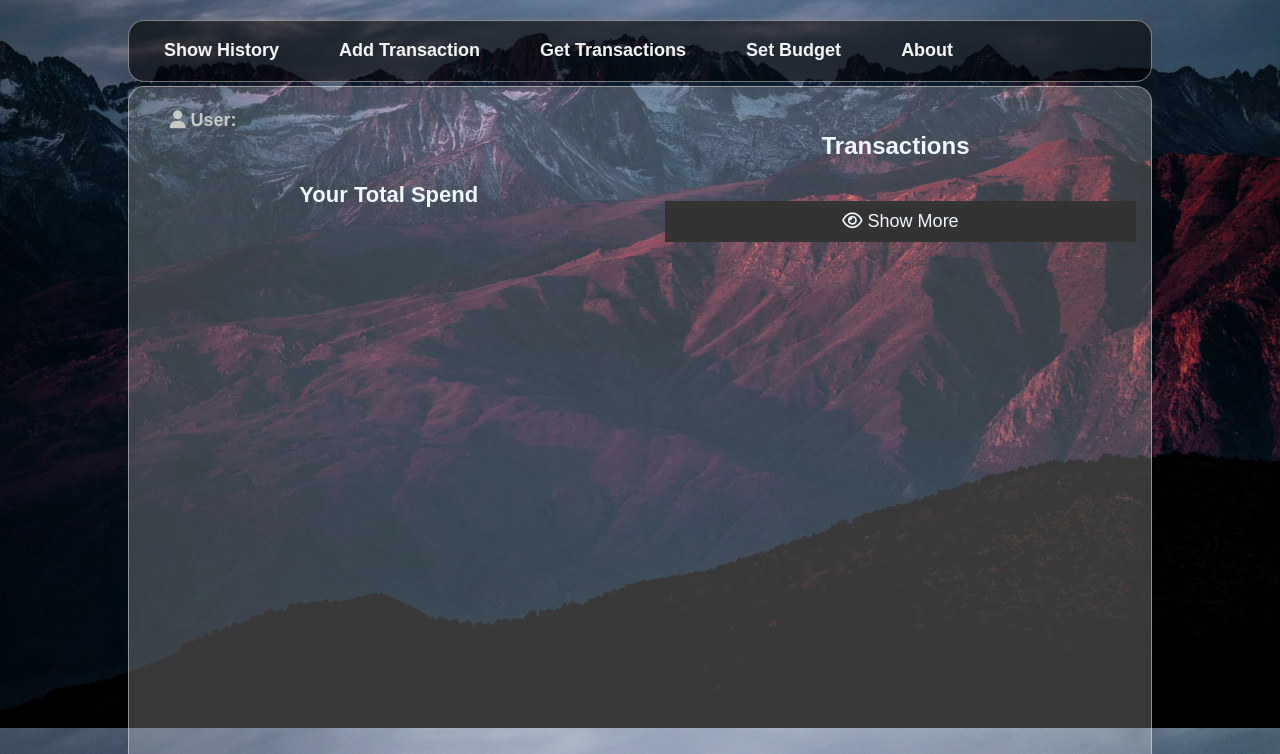
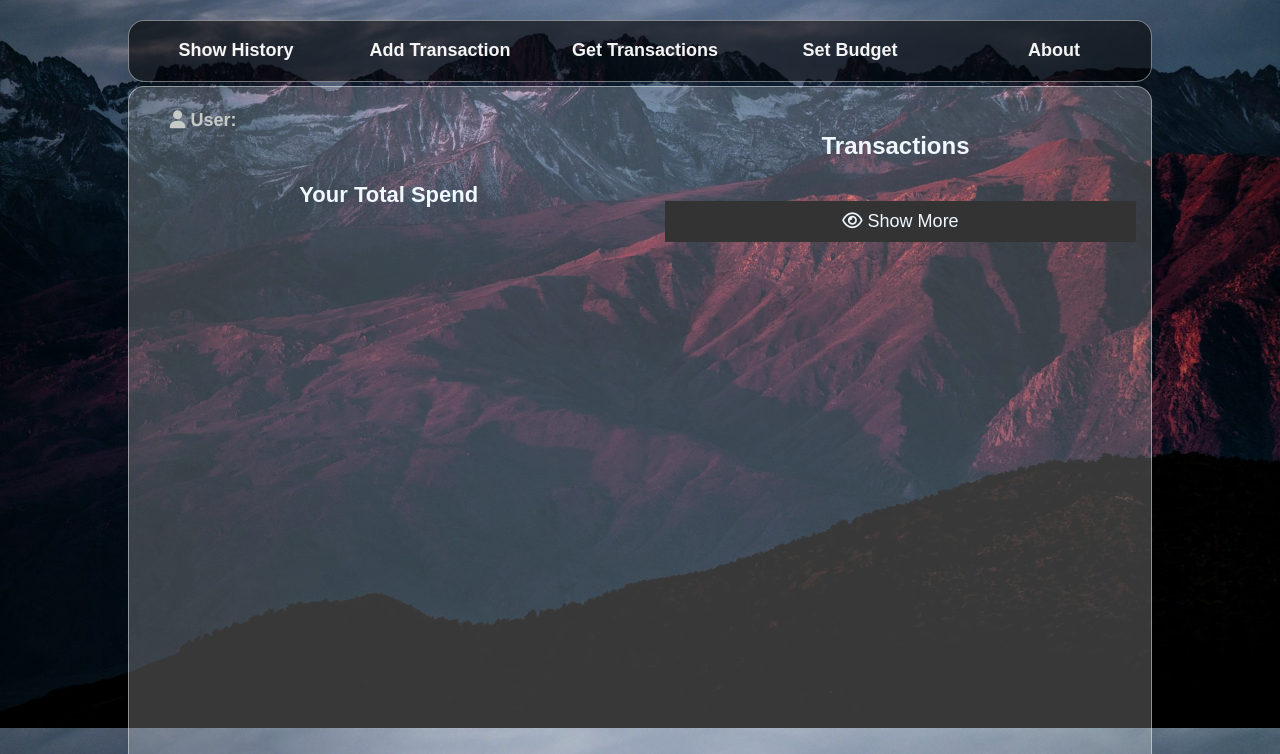
Before and after one commit to Luv-valecha/Finance_Tracker, a website: page frontend/public/dashboard.html in a window 1280 px wide. Shown: the part 126-880 px from the top of the page. Drawn offline with nearby package versions, Linux system fonts and the light colour scheme; some packages are replaced by stand-ins of ours; no server answers; a script that the page names is missing.

Commit message:
dashboard nav-bar refinement

```diff
--- a/frontend/public/css/style.css
+++ b/frontend/public/css/style.css
@@ -330,7 +330,7 @@ li {
 
 .navbar {
     display: flex;
-    justify-content: space-between;
+    justify-content: center;
     align-items: center;
     margin-bottom: -2%;
     margin-left: 10%;
@@ -347,6 +347,7 @@ li {
 .nav-list {
     display: flex;
     justify-content: space-between;
+    width: 100%;
 }
 
 .nav-list li {
```
